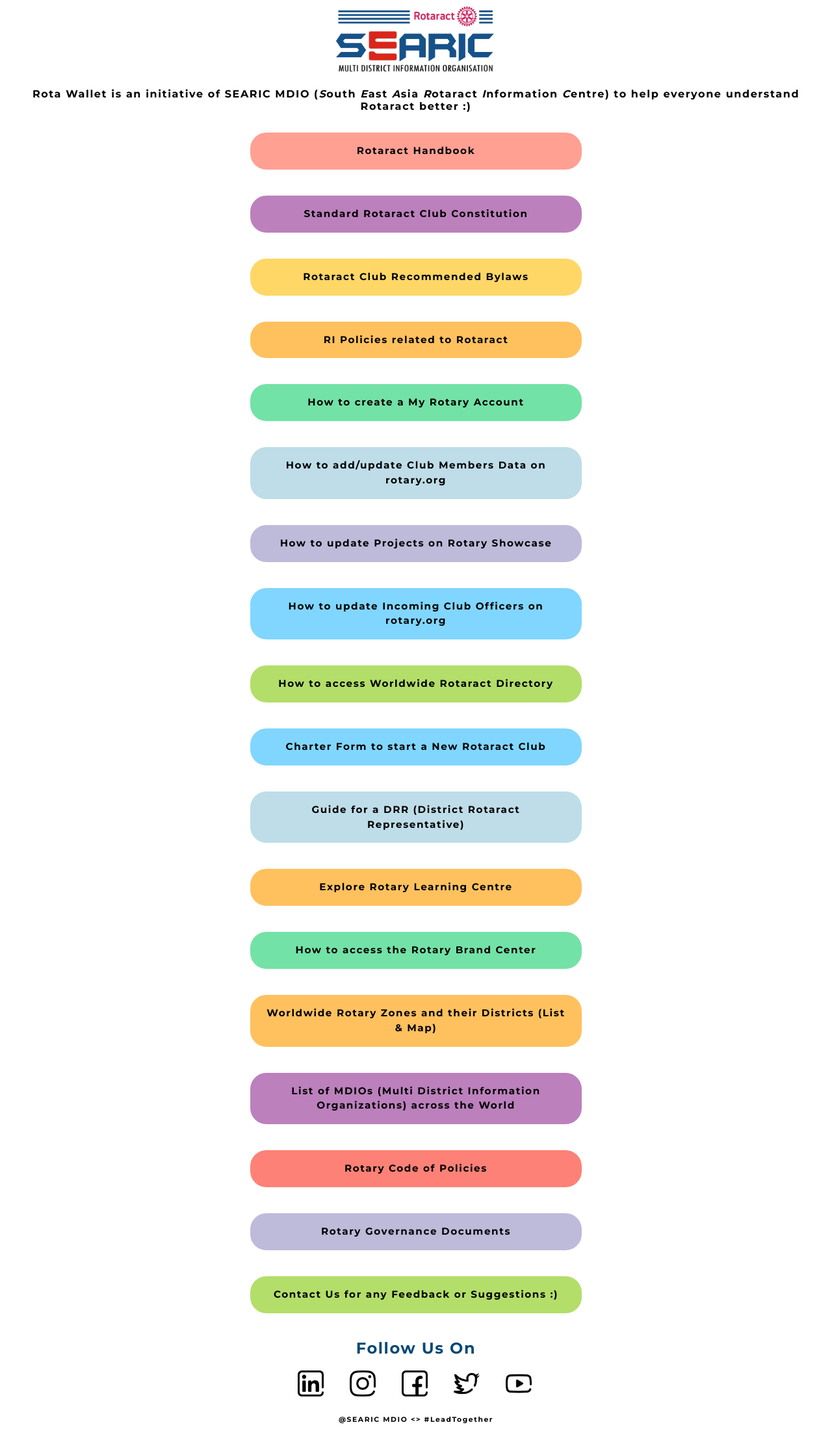
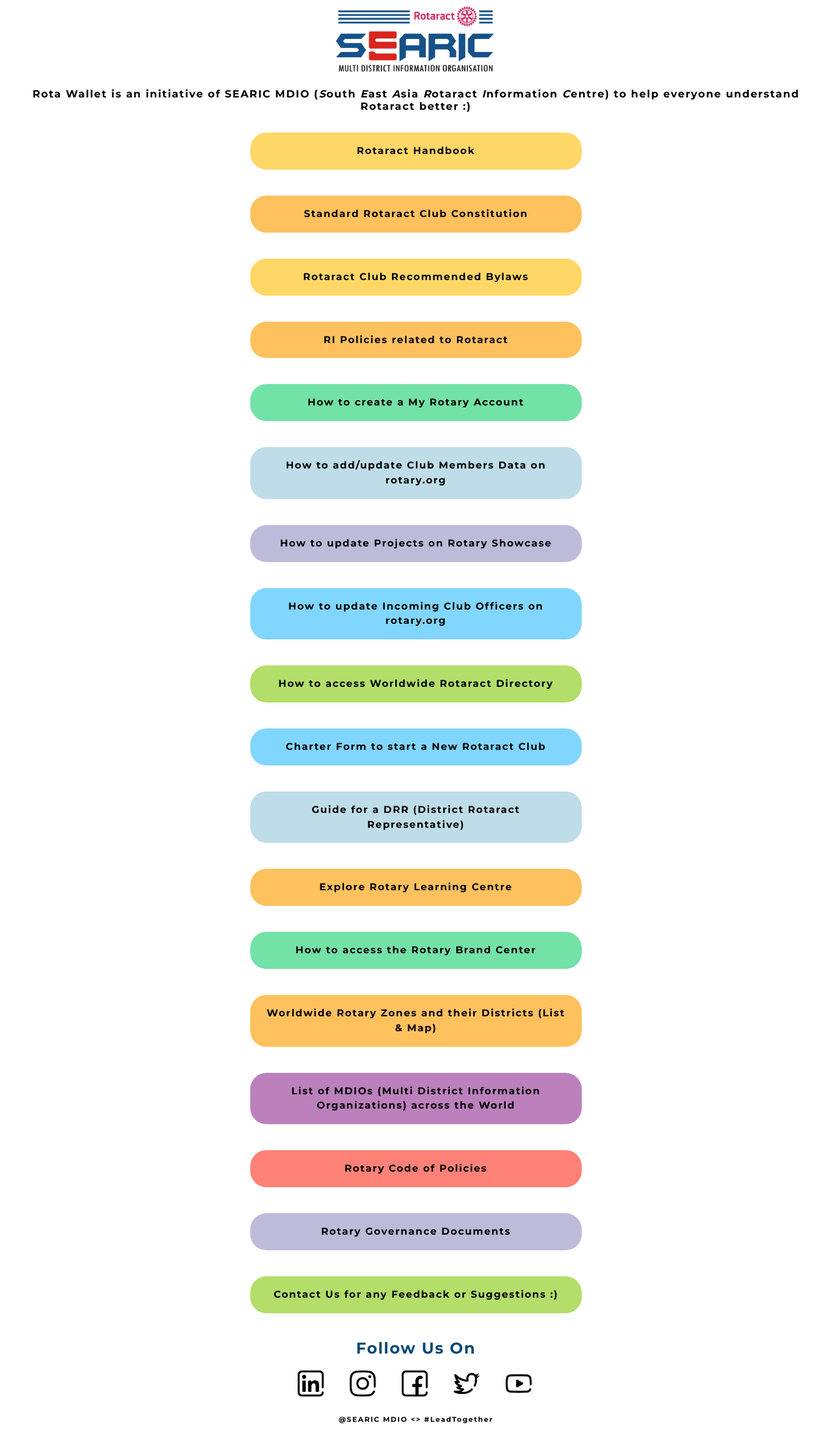
Before and after one commit to SEARICMDIO/RotaWallet, a Jekyll site: the page built from index.md, in a window 1280 px wide. Shown: the whole page at 65% size. Built offline with Jekyll 4.4.1, drawn with Linux system fonts in a browser that asks for light colours; a script that is not in the unit is left out.

Commit message:
Update RotaWallet - SEARIC MDIO “wallet”

```diff
--- a/_data/referrals.yml
+++ b/_data/referrals.yml
@@ -11,10 +11,10 @@
 urls:
   - title: Rotaract Handbook
     url: https://my.rotary.org/en/document/rotaract-handbook
-    color: light-red
+    color: mediumlight-yellow
   - title: Standard Rotaract Club Constitution
     url: https://my-cms.rotary.org/en/document/standard-rotaract-club-constitution
-    color: medium-magenta
+    color: mediumlight-brown
   - title: Rotaract Club Recommended Bylaws
     url: https://my.rotary.org/en/document/recommended-rotaract-club-bylaws
     color: mediumlight-yellow
```
